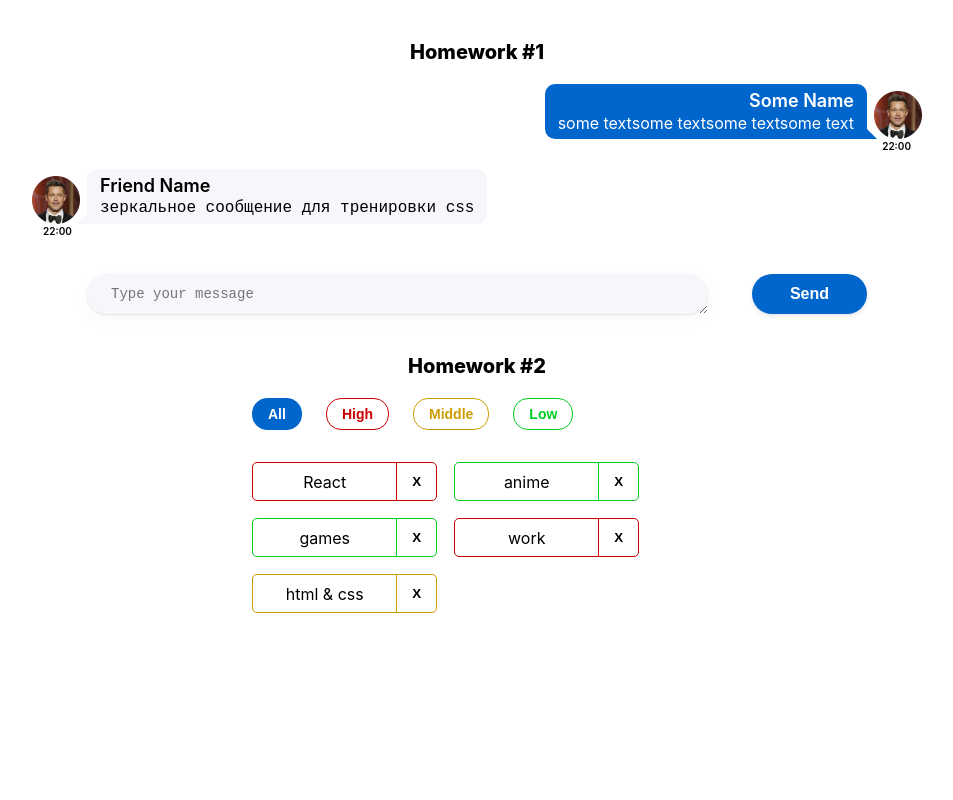
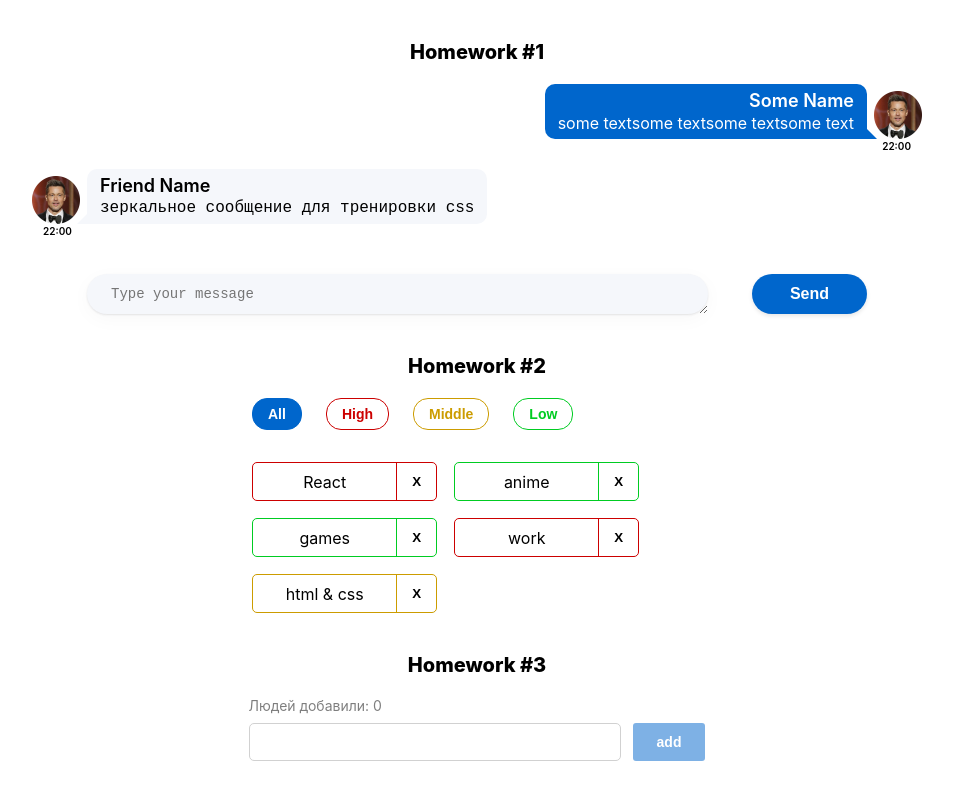
Before and after one commit to Daniyel-Tkachuk/homework-autoCheck-2, a React (Create React App) app: page / in a window 1280 px wide. Shown: the whole page, without its empty margins (163-1116 px from the left). Built offline with nearby package versions, Linux system fonts and the light colour scheme.

Commit message:
added HW3

```diff
--- a/src/s1-main/App.tsx
+++ b/src/s1-main/App.tsx
@@ -2,6 +2,7 @@
 import s from './App.module.css'
 import HW1 from '../s2-homeworks/hw01/HW1'
 import HW2 from "../s2-homeworks/hw02/HW2";
+import HW3 from "../s2-homeworks/hw03/HW3";
 
 
 function App() {
@@ -10,7 +11,7 @@
             <HW1/>
             {/*раскомментировать по ходу выполнения*/}
             <HW2/>
-            {/*<HW3/>*/}
+            <HW3/>
             {/*<HW4/>*/}
 
             {/*при выполнении дз 5 и более - закомментировать здесь дз 1-4, так как они есть внутри дз 5*/}
--- a/src/s2-homeworks/hw03/Greeting.module.css
+++ b/src/s2-homeworks/hw03/Greeting.module.css
@@ -1,35 +1,78 @@
 .greetingForm {
+
 }
 
 .inputAndButtonContainer {
+    display: flex;
+    gap: 12px;
 }
 
 .error {
+    font-weight: 400;
+    font-size: 14px;
+    line-height: 17px;
+    color: #CC0000;
+    margin-bottom: 5px;
 }
 
-.input {
+input {
+    width: 372px;
+    padding: 8px 12px;
+    border: 1px solid #D1D1D1;
+    border-radius: 5px;
+    font-weight: 500;
+    font-size: 16px;
+    line-height: 20px;
+    margin-bottom: 5px;
 }
 
 .input:focus {
+    outline: none;
 }
 
 .errorInput {
+    border: 1px solid #CC0000;
+}
+
+.errorInput:focus {
+    outline: none;
 }
 
 .button {
+    padding: 0 24px;
+    border: none;
+    background: #0066CC;
+    border-radius: 3px;
+    color: #fff;
+    font-weight: 600;
+    font-size: 14px;
+    line-height: 20px;
+    height: 38px;
 }
 
 .button:focus {
+
 }
 
 .button:active {
+
 }
 
 .button:disabled {
+    opacity: .5;
 }
 
 .text {
+    font-weight: 400;
+    font-size: 14px;
+    line-height: 17px;
+    opacity: .5;
+    margin-bottom: 9px;
 }
 
 .greeting {
+    font-weight: 500;
+    font-size: 14px;
+    line-height: 17px;
+    color: #000000;
 }
--- a/src/s2-homeworks/hw03/Greeting.tsx
+++ b/src/s2-homeworks/hw03/Greeting.tsx
@@ -2,14 +2,14 @@
 import s from './Greeting.module.css'
 
 type GreetingPropsType = {
-    name: any // need to fix any
-    setNameCallback: any // need to fix any
-    addUser: any // need to fix any
-    onBlur: any // need to fix any
-    onEnter: any // need to fix any
-    error: any // need to fix any
-    totalUsers: any // need to fix any
-    lastUserName?: any // need to fix any
+    name: string // need to fix any
+    setNameCallback: (e: ChangeEvent<HTMLInputElement>) => void // need to fix any
+    addUser: () => void // need to fix any
+    onBlur: () => void // need to fix any
+    onEnter: (e: KeyboardEvent<HTMLInputElement>) => void // need to fix any
+    error: string | null // need to fix any
+    totalUsers: number // need to fix any
+    lastUserName?: string // need to fix any
 }
 
 // презентационная компонента (для верстальщика)
@@ -25,7 +25,7 @@
         lastUserName,
     } // деструктуризация пропсов
 ) => {
-    const inputClass = s.errorInput // need to fix with (? s.errorInput : s.input)
+    const inputClass = error ? s.errorInput : s.input // need to fix with (? s.errorInput : s.input)
 
     return (
         <div id={'hw3-form'} className={s.greetingForm}>
@@ -56,11 +56,6 @@
                     onClick={addUser}
                     className={s.button}
                     disabled={!name.trim()}
-                    // ДАВАЙТЕ ПРОСЛЕДИМ БОЕВОЙ ПУТЬ addUser:
-                    // ОТСЮДА ОН ВСПЛЫВЕТ В КОМПОНЕНТЕ GreetingContainer И ВЫЗОВЕТ pureAddUser->
-                    // А В pureAddUser ЛИБО ВЫДАСТ ОШИБКУ (ЕСЛИ ПУСТОЙ name) ИЛИ ЗАПУТСИТ addUserCallback->
-                    // КОТОРЫЙ ВСПЛЫВЕТ В КОМПОНЕНТЕ <HW3/> И ВЫЗОВЕТ pureAddUserCallback->
-                    // КОТОРЫЙ СОЗДАСТ НОВЫЙ ОБЪЕКТ И ЗАСЕТАЕТ ЕГО В users НЕ ПОТЕРЯВ И СТАРЫХ ЮЗЕРОВ
                 >
                     add
                 </button>
--- a/src/s2-homeworks/hw03/GreetingContainer.tsx
+++ b/src/s2-homeworks/hw03/GreetingContainer.tsx
@@ -1,23 +1,37 @@
 import React, { ChangeEvent, KeyboardEvent, useState } from 'react'
 import Greeting from './Greeting'
 import { UserType } from './HW3'
+import user from "../hw08/User";
 
 type GreetingContainerPropsType = {
-    users: any // need to fix any
-    addUserCallback: any // need to fix any
+    users: UserType[] // need to fix any
+    addUserCallback: (name: string) => void // need to fix any
 }
 
-export const pureAddUser = (name: any, setError: any, setName: any, addUserCallback: any) => {
+export const pureAddUser = (name: string, setError: (error: string | null) => void, setName: (name: string) => void, addUserCallback: (name: string) => void) => {
     // если имя пустое - показать ошибку: setError('Ошибка! Введите имя!'),
     // иначе - добавить юзера при помощи addUserCallback и очистить инпут засетав ''
     // проверить на пустоту можно при помощи метода trim(). К примеру: name.trim() !== ''
     // ЕСЛИ НЕ БУДЕТ ПОЛУЧАТЬСЯ, НЕ РАССТРАИВАЙСЯ. НА ЧЕТВЕРТОМ ЗАНЯТИИ ПО ТУДУЛИСТУ НАУЧИМ), НО ВСЕ ТАКИ ПОПЫТАЙСЯ))
+    if (!name.trim()) {
+        setError('Ошибка! Введите имя!')
+    } else {
+        addUserCallback(name)
+        setName('')
+        setError(null)
+    }
 }
 
-export const pureOnBlur = (name: any, setError: any) => { // если имя пустое - показать ошибку
+export const pureOnBlur = (name: string, setError: (error: string | null) => void) => { // если имя пустое - показать ошибку
+    if (!name.trim()) {
+        setError('Ошибка! Введите имя!')
+    }
 }
 
-export const pureOnEnter = (e: any, addUser: any) => { // если нажата кнопка Enter - добавить
+export const pureOnEnter = (e: KeyboardEvent<HTMLInputElement>, addUser: () => void) => { // если нажата кнопка Enter - добавить
+    if (e.key === 'Enter') {
+        addUser()
+    }
 }
 
 // более простой и понятный для новичков
@@ -29,19 +43,15 @@
     addUserCallback,
 }) => {
     // деструктуризация пропсов
-    const [name, setName] = useState<any>('') // need to fix any
-    const [error, setError] = useState<any>('') // need to fix any
+    const [name, setName] = useState<string>('') // need to fix any
+    const [error, setError] = useState<string | null>('') // need to fix any
 
-    const setNameCallback = (e: any) => { // need to fix any
-        setName('some name') // need to fix
+    const setNameCallback = (e: ChangeEvent<HTMLInputElement>) => { // need to fix any
+        setName(e.currentTarget.value) // need to fix
 
         error && setError('')
     }
     const addUser = () => {
-        // это всего лишь функция стрелочник- она всего лишь получает
-        //сигнал из компоненты <Greeting/> и вызывает pureAddUser (с кучей аргументов)
-        // ЗДЕСЬ НИЧЕГО ПИСАТЬ НЕ НУЖНО-ВСЕ ОК
-
         pureAddUser(name, setError, setName, addUserCallback)
     }
 
@@ -51,13 +61,12 @@
         pureOnBlur(name, setError)
     }
 
-    const onEnter = (e: any) => {
-        // и здесь все тоже самое...)
+    const onEnter = (e: KeyboardEvent<HTMLInputElement>) => {
         pureOnEnter(e, addUser)
     }
 
-    const totalUsers = 0 // need to fix
-    const lastUserName = 'some name' // need to fix
+    const totalUsers = users.length // need to fix
+    const lastUserName = users.length > 0 ? users[users.length - 1].name : '' // need to fix
 
     return (
         <Greeting
--- a/src/s2-homeworks/hw03/HW3.tsx
+++ b/src/s2-homeworks/hw03/HW3.tsx
@@ -2,6 +2,7 @@
 import { v1 } from 'uuid'
 import s2 from '../../s1-main/App.module.css'
 import GreetingContainer from './GreetingContainer'
+import User from "../hw08/User";
 
 /*
 * 1 - описать тип UserType
@@ -19,23 +20,22 @@
 
 // types
 export type UserType = {
-    _id: any // need to fix any
-    name: any // need to fix any
+    _id: string // need to fix any
+    name: string // need to fix any
 }
 
-export const pureAddUserCallback = (name: any, setUsers: any, users: any) => { // need to fix any
-    const user = {
-        // need to fix
-        // нужно создать новый объект соответствующий типу UserType
-        // не забыть   сгенеририовать _id и вставить пришедший в функцию name
+export const pureAddUserCallback = (name: string, setUsers: (users: UserType[]) => void, users: UserType[]) => { // need to fix any
+    const user: UserType = {
+        _id: v1(),
+        name,
     }
-    //засетайЮзеров([...старые users, и наш новый user])
+    setUsers([...users, user])
 }
 
 const HW3 = () => {
-    const [users, setUsers] = useState<any>([]) // need to fix any
+    const [users, setUsers] = useState<UserType[]>([]) // need to fix any
 
-    const addUserCallback = (name: any) => { // need to fix any
+    const addUserCallback = (name: string) => { // need to fix any
         pureAddUserCallback(name, setUsers, users)
     }
 
```
